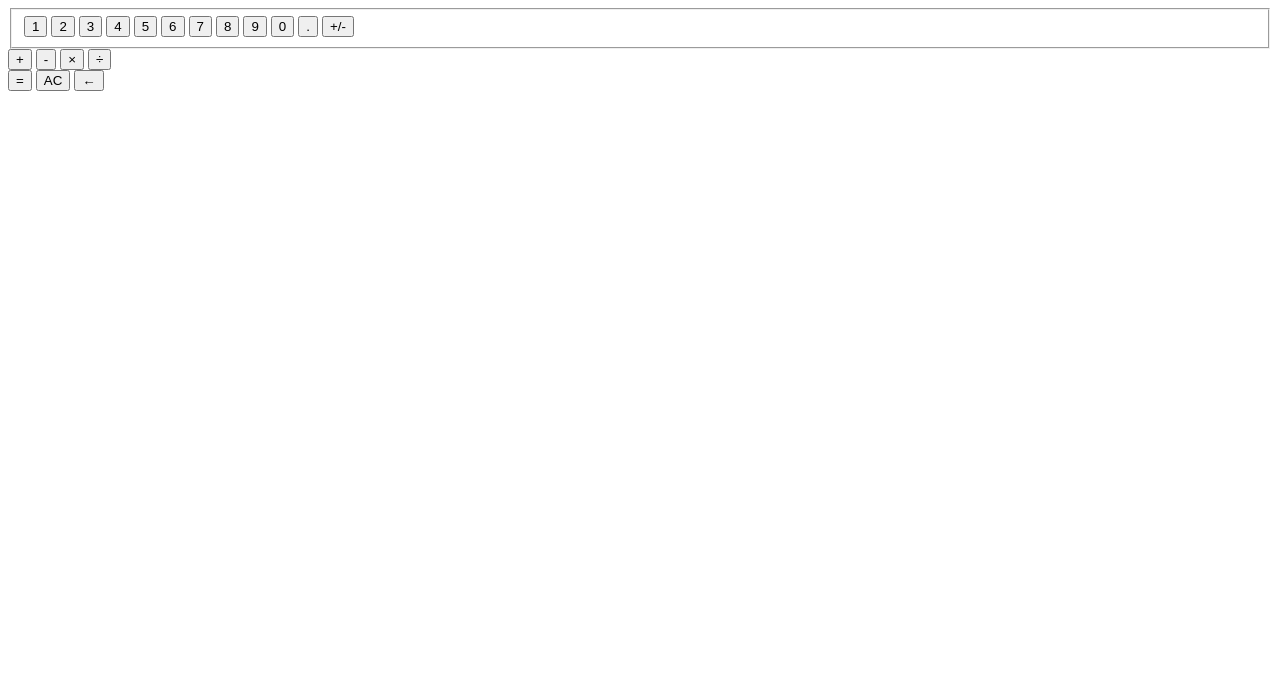
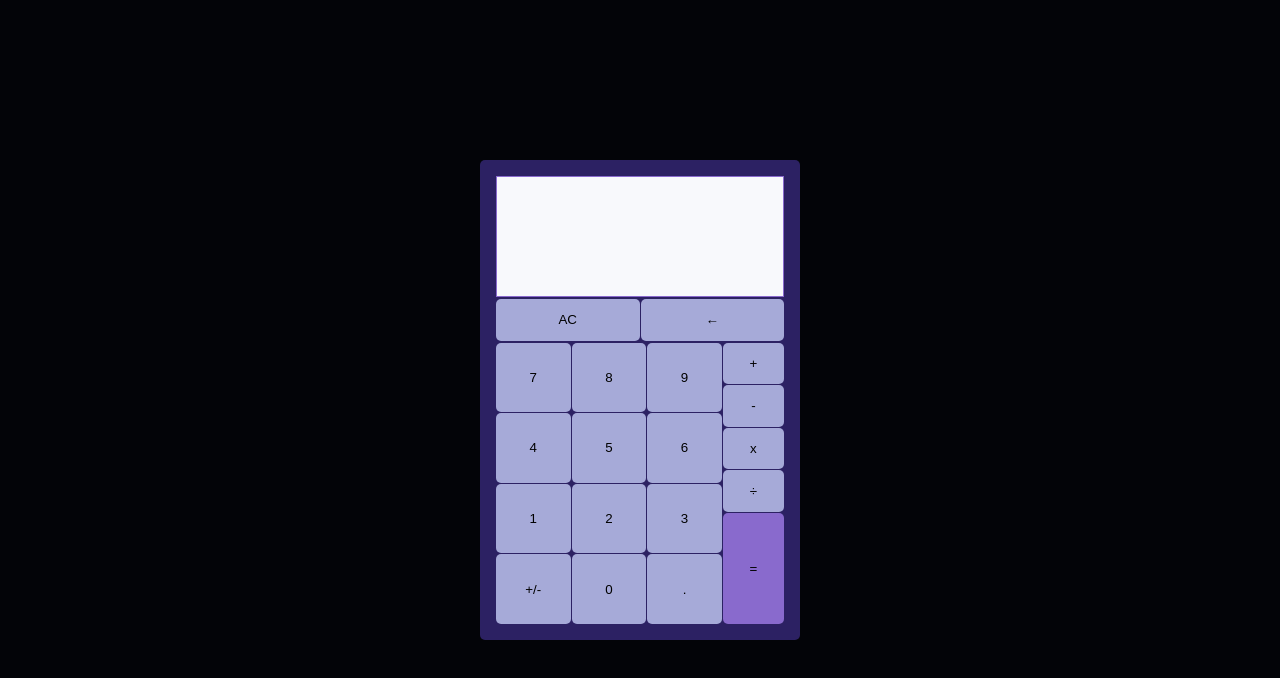
Before and after one commit to kronjuvel1/SwiftMath, a plain HTML site: page index.html in a window 1280 px wide. Drawn offline with Linux system fonts and the light colour scheme.

Commit message:
v0.6 initial css design

```diff
--- a/index.html
+++ b/index.html
@@ -1,43 +1,49 @@
 <!DOCTYPE html>
 <html lang="en">
+
 <head>
     <meta charset="UTF-8">
     <meta name="viewport" content="width=device-width, initial-scale=1.0">
     <title>Calculator</title>
     <link rel="stylesheet" href="./style.css">
+    <link rel="preconnect" href="https://fonts.googleapis.com">
+    <link rel="preconnect" href="https://fonts.gstatic.com" crossorigin>
+    <link href="https://fonts.googleapis.com/css2?family=Source+Sans+3:wght@400;700&display=swap" rel="stylesheet">
     <script src="./script.js" defer></script>
 </head>
+
 <body>
     <main id="calculator-body">
         <div id="display" aria-live="assertive" aria-atomic="true" role="textbox" tabindex="0"></div>
-
+        <section class="resultBtn-clearBtn-group">
+            <button type="button" class="button functions" id="clearBtn" aria-label="All Clear (AC)">AC</button>
+            <button type="button" class="button functions" id="backspaceBtn" aria-label="Backspace">←</button>
+        </section>
+        <div id="calculator-buttons">
             <fieldset class="button-group">
+                <button type="button" class="button number" aria-labelledby="label7">7</button>
+                <button type="button" class="button number" aria-labelledby="label8">8</button>
+                <button type="button" class="button number" aria-labelledby="label9">9</button>
+                <button type="button" class="button number" aria-labelledby="label4">4</button>
+                <button type="button" class="button number" aria-labelledby="label5">5</button>
+                <button type="button" class="button number" aria-labelledby="label6">6</button>
                 <button type="button" class="button number" aria-labelledby="label1">1</button>
                 <button type="button" class="button number" aria-labelledby="label2">2</button>
                 <button type="button" class="button number" aria-labelledby="label3">3</button>
-            <button type="button" class="button number" aria-labelledby="label4">4</button>
-            <button type="button" class="button number" aria-labelledby="label5">5</button>
-            <button type="button" class="button number" aria-labelledby="label6">6</button>
-            <button type="button" class="button number" aria-labelledby="label7">7</button>
-            <button type="button" class="button number" aria-labelledby="label8">8</button>
-            <button type="button" class="button number" aria-labelledby="label9">9</button>
+                <button type="button" class="button" id="changeSign" aria-label="Change Sign">+/-</button>
                 <button type="button" class="button number" aria-labelledby="label0">0</button>
                 <button type="button" class="button" id="addDecimalPoint" aria-label="Decimal Point (Dot)">.</button>
-            <button type="button" class="button" id="changeSign" aria-label="Change Sign">+/-</button>
             </fieldset>
-
             <section class="operators-group">
                 <button type="button" class="button getOperators" aria-label="Add" data-operator="+">+</button>
                 <button type="button" class="button getOperators" aria-label="Subtract" data-operator="-">-</button>
-            <button type="button" class="button getOperators" aria-label="Multiply" data-operator="×">×</button>
+                <button type="button" class="button getOperators" aria-label="Multiply" data-operator="x">x</button>
                 <button type="button" class="button getOperators" aria-label="Divide" data-operator="÷">÷</button>
+                <button type="button" class="button functions" id="resultBtn" aria-label="Equals">=</button>
             </section>
 
-        <section class="resultBtn-clearBtn-group">
-            <button type="button" id="resultBtn" aria-label="Equals">=</button>
-            <button type="button" id="clearBtn" aria-label="All Clear (AC)">AC</button>
-            <button type="button" id="backspaceBtn" aria-label="Backspace">←</button>
-        </section>
+        </div>
     </main>
 </body>
+
 </html>
--- a/script.js
+++ b/script.js
@@ -19,6 +19,12 @@ function clearCalculator() {
 
 function updateDisplay() {
     displayElement.textContent = `${firstNumber} ${currentOperator} ${secondNumber}`;
+
+    if (content.length > 10) {
+        displayElement.style.fontSize = "1.5rem";
+    } else {
+        displayElement.style.fontSize = "xx-large";
+    }
 }
 
 const add = (num1, num2) => num1 + num2;
--- a/style.css
+++ b/style.css
@@ -0,0 +1,120 @@
+:root {
+    --text: #121317;
+    --background: #030408;
+    --background2: #2C2163;
+    --background3: #F8F9FC;
+    --primary: #443BB0;
+    --secondary: #A6AAD8;
+    --accent: #896ACD;
+}
+
+* {
+    box-sizing: border-box;
+    margin: 0;
+    padding: 0;
+}
+
+html {
+    font-family: 'Source Sans 3', sans-serif;
+    color: var(--text);
+}
+
+body {
+    min-height: 100vh;
+    margin: 0;
+    display: flex;
+    justify-content: center;
+    align-items: center;
+    background-color: var(--background);
+}
+
+button {
+    background-color: var(--secondary);
+    padding: 1em;
+    border: none;
+}
+
+#calculator-body {
+    height: 60vh;
+    width: 40vh;
+    padding: 1rem;
+    border-radius: 5px;
+    gap: 2px;
+
+    background-color: var(--background2);
+    display: flex;
+    flex-direction: column;
+    align-self: center;
+}
+
+#display {
+    display: flex;
+    align-items: center;
+    text-align: center;
+    justify-content: flex-end;
+    height: 30%;
+    width: 100%;
+    padding: 0 10px;
+    border: .1rem solid var(--accent);
+    font-size: xx-large;
+    background-color: var(--background3);
+    color: var(--text);
+}
+
+#calculator-buttons {
+    display: flex;
+    height: 70%;
+}
+
+.button-group {
+    display: flex;
+    flex-wrap: wrap;
+    margin: 0;
+    padding: 0;
+    border: 0;
+    gap: 1px;
+}
+
+.button {
+    flex: 0 0 calc(33%);
+}
+
+.button.number, #addDecimalPoint, #changeSign, .button.button.getOperators {
+    border-radius: 5px;
+}
+
+.button.number {
+   flex-grow: 1;
+}
+
+.operators-group {
+    display: flex;
+    flex-direction: column;
+    width: 40%;
+    gap: 1px;
+    margin-left: 1px;
+}
+
+.button.getOperators {
+    flex: 1;
+    width: 100%;
+}
+
+.resultBtn-clearBtn-group {
+    display: flex;
+}
+
+.button.functions, #resultBtn {
+    flex: 1;
+    border-radius: 5px;
+}
+
+#resultBtn {
+    flex-grow: 6;
+    width: 100%;
+    background-color: var(--accent);
+}
+
+#backspaceBtn {
+    margin-left: 1px;
+}
```
Lines whose indentation alone changed are shown as unchanged.
